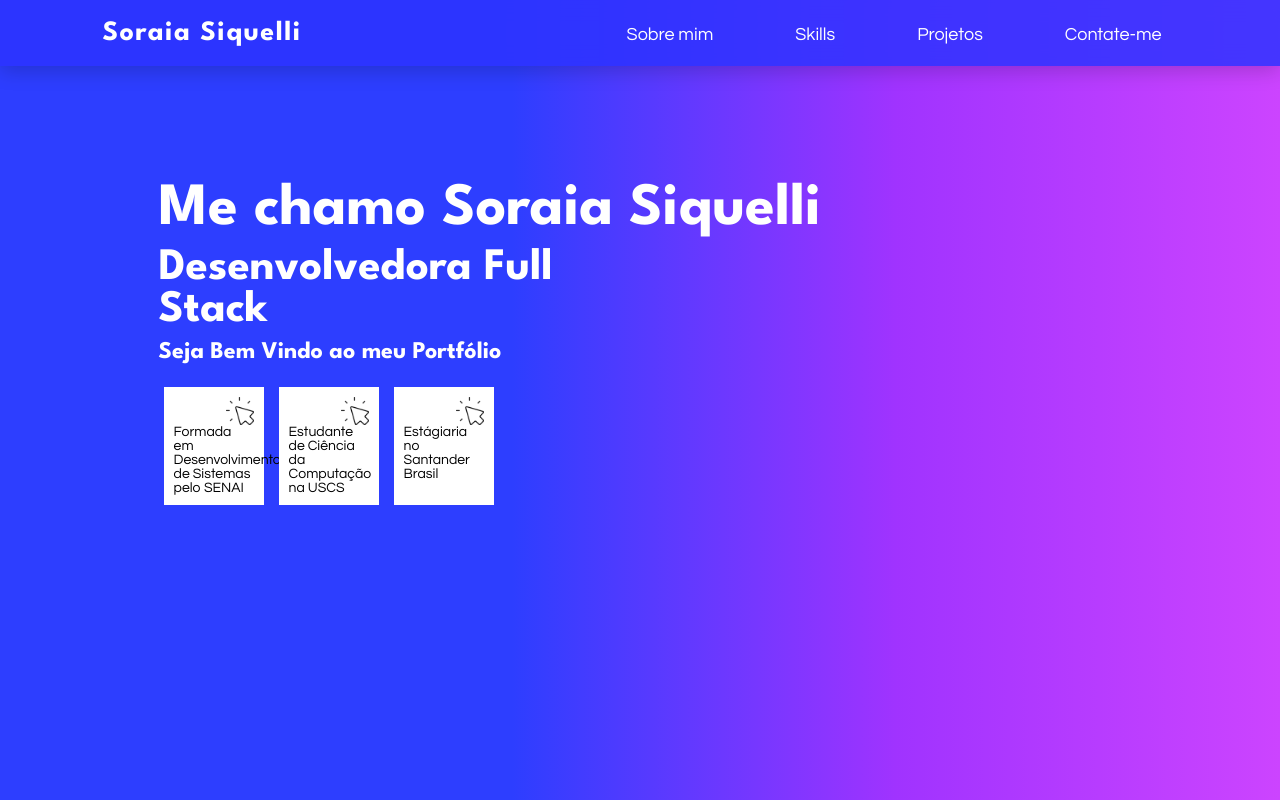
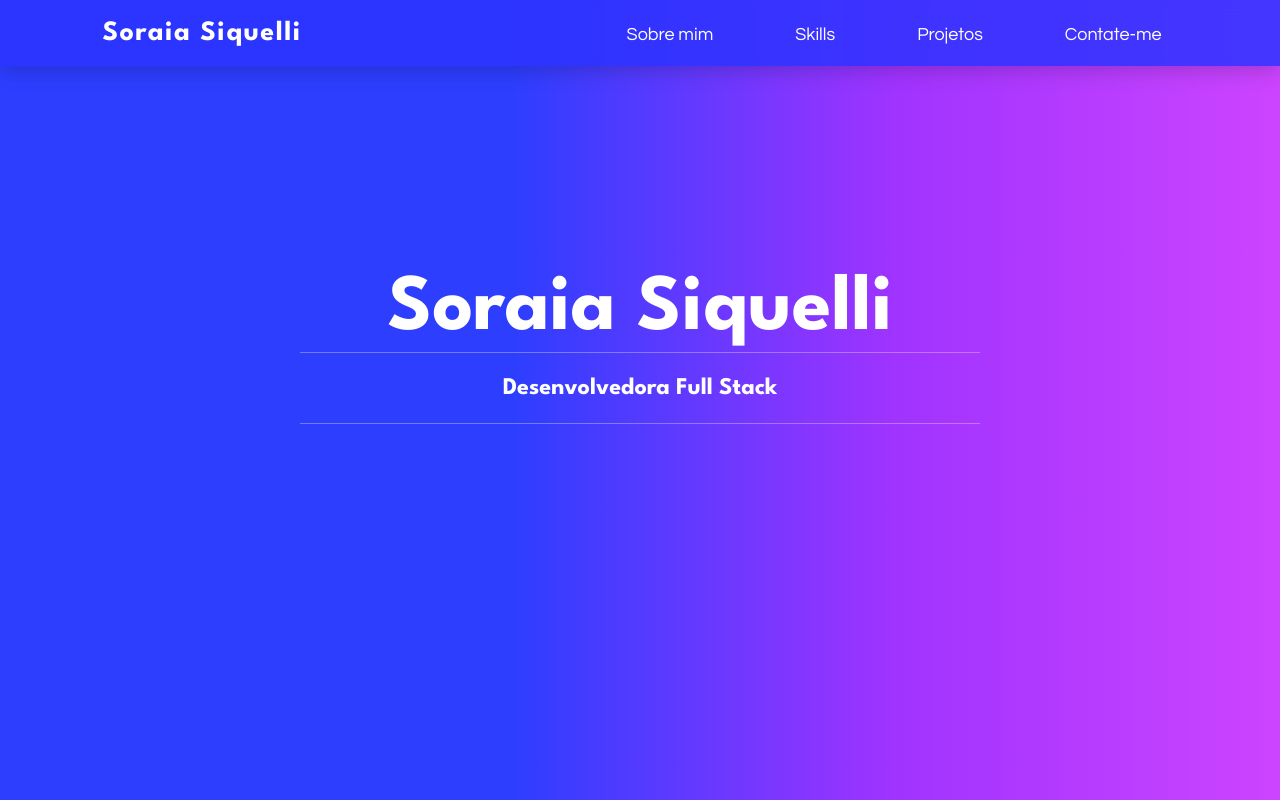
Before and after one commit to soraiasiquelli/soraiasiquellidev, a plain HTML site: page index.html in a window 1280 px wide. Shown: the top 800 px of the page. Drawn offline with Linux system fonts and the light colour scheme; a script that the page names is missing.

Commit message:
Novo design da main

```diff
--- a/index.html
+++ b/index.html
@@ -34,10 +34,19 @@
         </div>
         </header>
 
+      <section class="secao_principal">
+        <h2>Soraia Siquelli</h2>
+        <div class="bloco_secao_principal">
+            <h3>Desenvolvedora Full Stack</h3>
+
+        </div>
+      </section>
 
 
 
-        <section class="secao_principal">
+
+
+      <!--  <section class="secao_principal">
 
             <div id="secao_apresentacao">
                 <h1>Me chamo Soraia Siquelli</h1>
@@ -65,7 +74,7 @@
 
 
             <div id="secao_imagem_principal">
-               <!-- <img src="images/avatar_soraiasiquelli.png" alt="imagem_principal">-->
+               <img src="images/avatar_soraiasiquelli.png" alt="imagem_principal">
                <dotlottie-wc
                     src="https://lottie.host/4760716b-4f0c-4d06-a8df-a105ed8379b9/RQRnW3ha3K.lottie"
                     speed="1"
@@ -78,7 +87,7 @@
 
 
 
-        </section>
+        </section>-->
 
 
 
--- a/style.css
+++ b/style.css
@@ -222,8 +222,40 @@
         margin: auto;
         padding: 2%;
         display: flex;
+        justify-content: center;
+        align-items: center;
+        flex-direction: column;
 
     }
+    .secao_principal > h2{
+        font-size: 90px;
+    }
+    .secao_principal > h2 {
+        font-size: 80px;
+    /*background: linear-gradient(
+        90deg,
+        #a033ff 0%,
+        #cc44ff 30%,
+        #cc44ff 70%,
+        #a033ff 100%
+    );*/
+    color: white;
+    }
+    .secao_principal > h3{
+    font-weight: 200;
+
+
+    }
+
+    .bloco_secao_principal{
+        border: none;
+        border-bottom: 1px solid rgba(231, 230, 230, 0.363);
+        border-top: 1px solid  rgba(231, 230, 230, 0.363);
+        width: 70%;
+        padding: 2%;
+        text-align: center;
+    }
+
     #secao_apresentacao, #secao_imagem_principal{
         width: 50%;
     }
```
Lines whose indentation alone changed are shown as unchanged.
